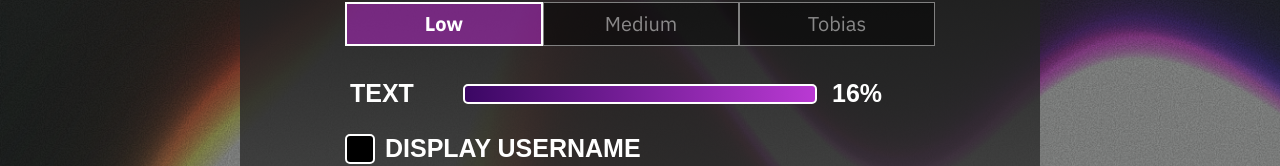
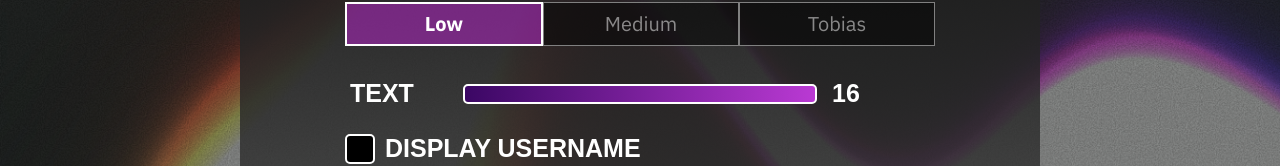
Before and after one commit to ClaraY05/cs35l-project-minesweeper, a React (Vite) app in the folder frontend/: page /settings/video_interface in a window 1280 px wide. Shown: the part 283-449 px from the top of the page. Built offline with nearby package versions, Linux system fonts and the light colour scheme.

Commit message:
Changed slider component to allow inputted labels and adjusted said component in VideoInterface

```diff
--- a/frontend/src/index.css
+++ b/frontend/src/index.css
@@ -167,9 +167,9 @@ input[type="password"]:-moz-autofill {
     border: none;
     background: transparent;
     cursor: pointer;
-}
+  }
 
-.slider::-moz-range-thumb {
+  .slider::-moz-range-thumb {
     width: 0;
     height: 0;
     border: none;
@@ -199,4 +199,4 @@ input[type="password"]:-moz-autofill {
     color: white;
     font-weight: bold;
     line-height: 1.5rem;
-}
+  }
--- a/frontend/src/pages/Settings/VideoInterface.tsx
+++ b/frontend/src/pages/Settings/VideoInterface.tsx
@@ -13,10 +13,27 @@ const VideoInterface = () => {
     const handleSubmit = (text: string) => {};
     const setText = (text: string) => {};
 
+    // Add this function
+    const getTextSizeLabel = (value: number): string => {
+        const labels = [
+            "xs", "sm", "base", "lg", "xl",
+            "2xl", "3xl", "4xl", "5xl", "6xl",
+            "7xl", "8xl", "9xl"
+        ];
+        return labels[value - 1] || value.toString();
+    };
+
     return (
         <div className="w-full flex flex-col gap-3 px-20">
             <Selector label="Graphics" options={graphics} value={video.graphics} onChange={(e)=>update({graphics:e})}/>
-            <Slider label="Text" nowValue={video.textSize} min={1} max={13} onChange={(e)=>update({testSize:e})}/>
+            <Slider
+                label="Text"
+                nowValue={video.textSize}
+                min={1}
+                max={13}
+                onChange={(e)=>update({textSize:e})}
+                displayValue={getTextSizeLabel}
+            />
             <Checkbox label="Display Username" nowChecked={video.displayUsername} onChange={(e)=>update({displayUsername:e})}/>
             <Checkbox label="Use Custom Background" nowChecked={video.changeCustomBg} onChange={(e)=>update({changeCustomBg:e})}/>
             <TextInput
--- a/frontend/src/pages/Settings/components/CommonSlider.tsx
+++ b/frontend/src/pages/Settings/components/CommonSlider.tsx
@@ -6,9 +6,10 @@ interface SliderProps {
     min?: number;
     max?: number;
     onChange?: (nowValue: number) => void;
+    displayValue?: (value: number) => string; // Add this line
   }
 
-const Slider: React.FC<SliderProps> = ({label, nowValue, min = 1, max = 100, onChange}) => {
+const Slider: React.FC<SliderProps> = ({label, nowValue, min = 1, max = 100, onChange, displayValue}) => {
     const [value, setValue] = useState(nowValue);
 
     const handleChange = (e: React.ChangeEvent<HTMLInputElement>) => {
@@ -34,7 +35,9 @@ const Slider: React.FC<SliderProps> = ({label, nowValue, min = 1, max = 100, onC
           style={{ '--value': `${percentage}%` } as React.CSSProperties}
           onChange={handleChange}
         />
-        <span className="font-bold uppercase p-1 text-xl absolute left-[80%] ml-2 flex flex-shrink-0">{value}%</span>
+        <span className="font-bold uppercase p-1 text-xl absolute left-[80%] ml-2 flex flex-shrink-0">
+          {displayValue ? displayValue(value) : `${value}%`}
+        </span>
       </div>
     );
   };
```
